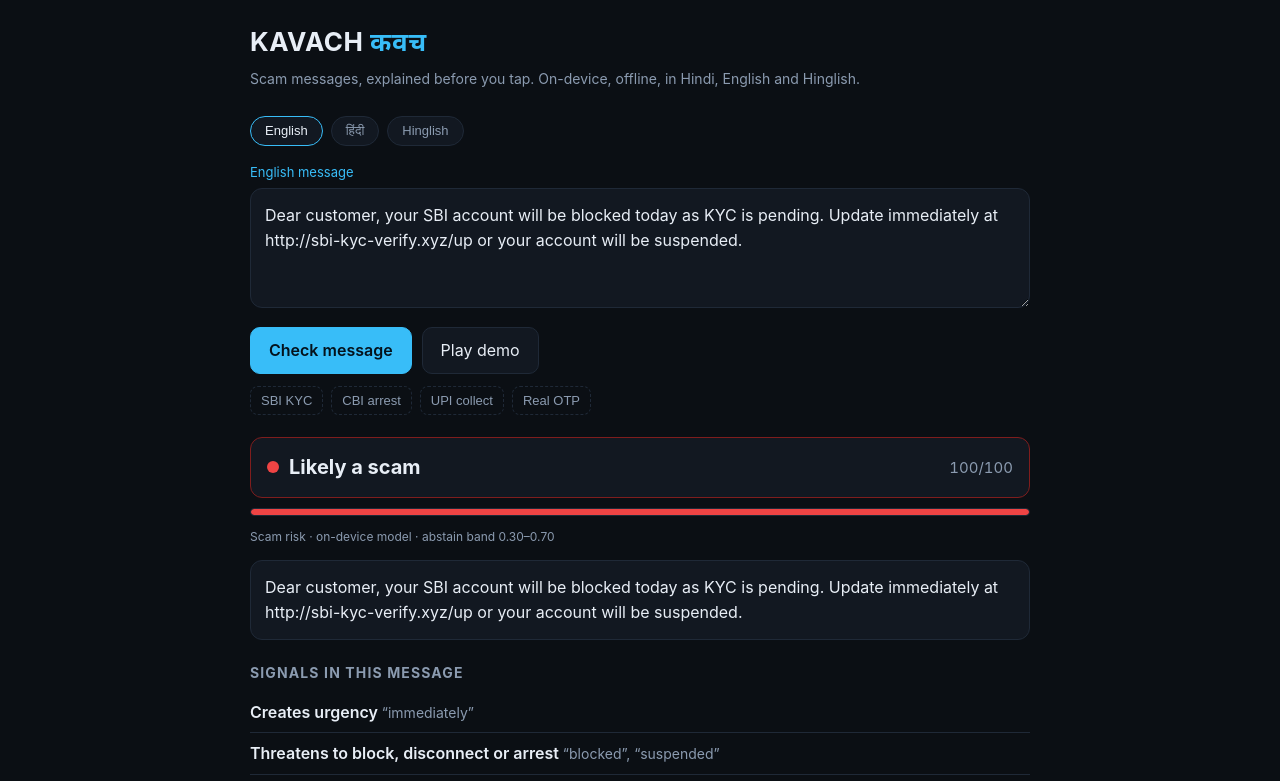
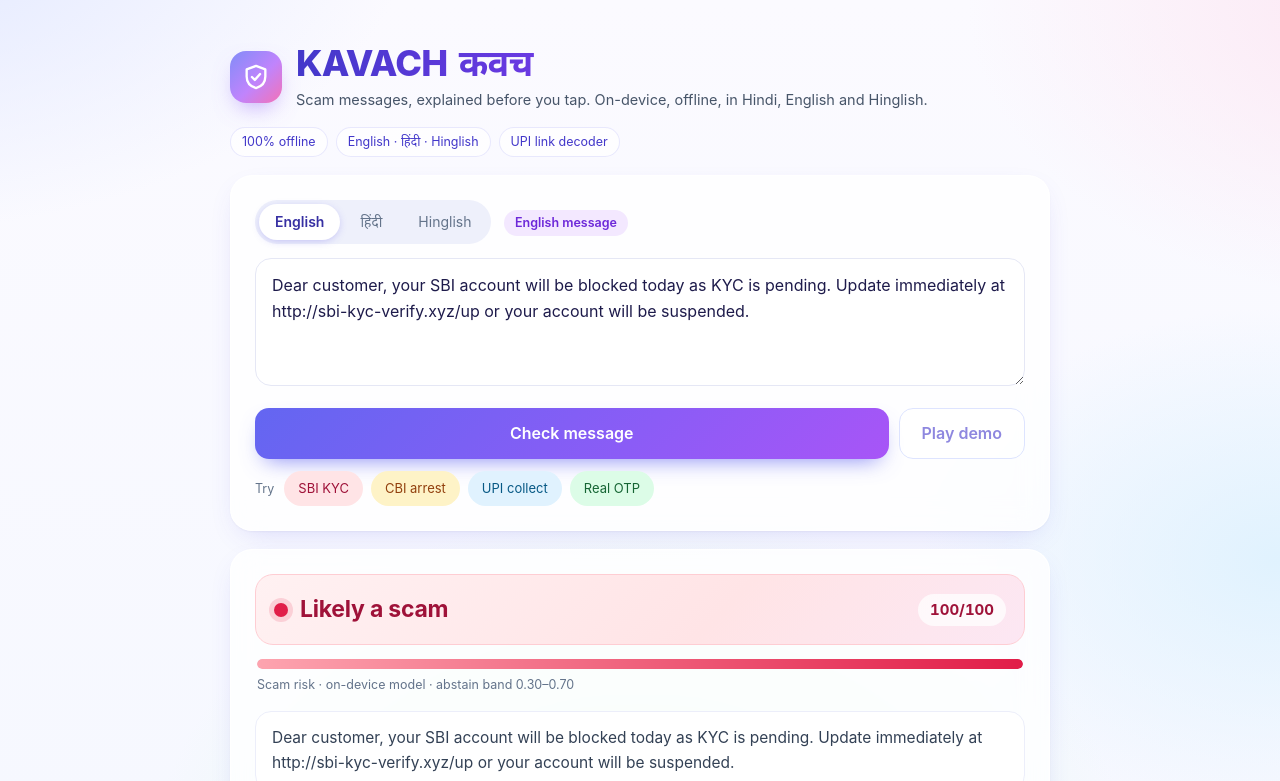
Before and after one commit to kakarot700/kavach-scam-shield, a plain HTML site: page index.html in a window 1280 px wide. Both pictures are taken after a click on the button "Play demo". Shown: the top 781 px of the page. Drawn offline with Linux system fonts and the light colour scheme.

Commit message:
KAVACH: light gradient redesign — pastel washes, glass cards, cleaner hierarchy

```diff
--- a/index.html
+++ b/index.html
@@ -6,63 +6,121 @@
 <title>KAVACH — scam messages, explained before you tap</title>
 <style>
   :root{
-    --bg:#0b0f14; --panel:#121821; --line:#1f2937; --ink:#e8eef6; --muted:#8b9bb0;
-    --safe:#22c55e; --maybe:#f59e0b; --scam:#ef4444; --accent:#38bdf8;
+    --ink:#1e1b4b; --ink2:#475569; --muted:#64748b; --line:rgba(99,102,241,.14);
+    --card:rgba(255,255,255,.78); --solid:#ffffff;
+    --safe:#059669; --maybe:#d97706; --scam:#e11d48; --accent:#6366f1; --accent2:#a855f7;
+    --shadow:0 1px 2px rgba(30,27,75,.04),0 10px 30px -12px rgba(79,70,229,.22);
   }
   *{box-sizing:border-box}
-  body{margin:0;background:var(--bg);color:var(--ink);font:16px/1.55 -apple-system,BlinkMacSystemFont,"Segoe UI",Roboto,"Noto Sans Devanagari",sans-serif}
-  header{padding:22px 20px 10px;max-width:820px;margin:0 auto}
-  h1{margin:0;font-size:26px;letter-spacing:.5px}
-  h1 span{color:var(--accent)}
-  .tag{color:var(--muted);margin:6px 0 0;font-size:14px}
-  main{max-width:820px;margin:0 auto;padding:0 20px 60px}
-  .langs{display:flex;gap:8px;margin:16px 0}
-  .langs button{background:var(--panel);color:var(--muted);border:1px solid var(--line);border-radius:999px;padding:6px 14px;font-size:13px;cursor:pointer}
-  .langs button.on{color:var(--ink);border-color:var(--accent)}
-  textarea{width:100%;min-height:120px;background:var(--panel);color:var(--ink);border:1px solid var(--line);border-radius:12px;padding:14px;font:inherit;resize:vertical}
-  textarea:focus{outline:none;border-color:var(--accent)}
-  .actions{display:flex;gap:10px;margin:12px 0;flex-wrap:wrap}
-  .actions button{font:inherit;border-radius:10px;padding:10px 18px;cursor:pointer;border:1px solid var(--line);background:var(--panel);color:var(--ink)}
-  #check{background:var(--accent);color:#04121c;border-color:var(--accent);font-weight:600}
-  #demo{border-color:var(--line)}
-  .samples{display:flex;gap:8px;flex-wrap:wrap;margin-bottom:8px}
-  .samples button{background:transparent;border:1px dashed var(--line);color:var(--muted);border-radius:8px;padding:6px 10px;font-size:13px;cursor:pointer}
-  #caption{color:var(--accent);font-size:13px;margin:0 0 6px}
-  #result{margin-top:22px}
-  .verdict{display:flex;align-items:center;gap:10px;font-size:20px;padding:14px 16px;border-radius:12px;border:1px solid var(--line);background:var(--panel)}
-  .verdict .dot{width:12px;height:12px;border-radius:50%}
-  .verdict.scam .dot{background:var(--scam)} .verdict.maybe .dot{background:var(--maybe)} .verdict.safe .dot{background:var(--safe)}
-  .verdict.scam{border-color:#7f1d1d} .verdict.maybe{border-color:#78350f} .verdict.safe{border-color:#14532d}
-  .verdict .score{margin-left:auto;font-variant-numeric:tabular-nums;color:var(--muted);font-size:15px}
-  .bar{height:8px;background:var(--panel);border-radius:999px;margin:10px 0 6px;overflow:hidden;border:1px solid var(--line)}
-  .fill{height:100%;border-radius:999px}
-  .fill.scam{background:var(--scam)} .fill.maybe{background:var(--maybe)} .fill.safe{background:var(--safe)}
-  .muted{color:var(--muted)} .small{font-size:12px}
-  .msg{background:var(--panel);border:1px solid var(--line);border-radius:12px;padding:14px;margin:14px 0;white-space:pre-wrap;word-break:break-word}
-  .flag{background:rgba(239,68,68,.22);border-bottom:2px solid var(--scam);border-radius:3px;padding:0 2px}
-  h3{font-size:14px;text-transform:uppercase;letter-spacing:.08em;color:var(--muted);margin:22px 0 8px}
-  ul.signals{list-style:none;padding:0;margin:0}
-  ul.signals li{padding:8px 0;border-bottom:1px solid var(--line)}
-  ul.signals b{font-weight:600}
+  html{background:#f7f7fc}
+  body{margin:0;min-height:100vh;color:var(--ink);
+    font:16px/1.6 -apple-system,BlinkMacSystemFont,"Segoe UI",Roboto,"Noto Sans","Noto Sans Devanagari","Helvetica Neue",Arial,sans-serif;
+    background:
+      radial-gradient(900px 520px at -10% -10%, #e0e7ff 0%, rgba(224,231,255,0) 60%),
+      radial-gradient(760px 520px at 110% 0%, #fce7f3 0%, rgba(252,231,243,0) 58%),
+      radial-gradient(820px 620px at 50% 110%, #dcfce7 0%, rgba(220,252,231,0) 60%),
+      radial-gradient(600px 420px at 100% 70%, #e0f2fe 0%, rgba(224,242,254,0) 60%),
+      linear-gradient(180deg,#fbfaff 0%,#f6f8ff 100%);
+    background-attachment:fixed;-webkit-font-smoothing:antialiased}
+  header{max-width:860px;margin:0 auto;padding:30px 20px 6px;display:flex;align-items:center;gap:14px}
+  .logo{flex:none;width:52px;height:52px;border-radius:16px;display:grid;place-items:center;
+    background:linear-gradient(135deg,#818cf8 0%,#c084fc 55%,#f472b6 100%);box-shadow:0 10px 24px -10px rgba(139,92,246,.7)}
+  .logo svg{width:28px;height:28px}
+  h1{margin:0;font-size:30px;line-height:1.1;letter-spacing:-.02em;font-weight:800;
+    background:linear-gradient(90deg,#4338ca,#7c3aed 55%,#db2777);-webkit-background-clip:text;background-clip:text;color:transparent}
+  h1 span{font-weight:700;margin-left:4px}
+  .tag{color:var(--ink2);margin:4px 0 0;font-size:14.5px}
+  .badges{max-width:860px;margin:10px auto 0;padding:0 20px;display:flex;gap:8px;flex-wrap:wrap}
+  .badge{font-size:12.5px;color:#4338ca;background:rgba(255,255,255,.7);border:1px solid var(--line);border-radius:999px;padding:4px 11px}
+  main{max-width:860px;margin:0 auto;padding:18px 20px 40px}
+  .panel{background:var(--card);border:1px solid rgba(255,255,255,.9);border-radius:22px;padding:18px;box-shadow:var(--shadow);
+    -webkit-backdrop-filter:blur(14px);backdrop-filter:blur(14px)}
+  .langs{display:inline-flex;gap:4px;margin:0 0 14px;padding:4px;background:#eef0fb;border-radius:999px}
+  .langs button{background:transparent;color:var(--muted);border:0;border-radius:999px;padding:7px 16px;font:inherit;font-size:14px;cursor:pointer;transition:all .2s}
+  .langs button.on{color:#3730a3;background:#fff;box-shadow:0 2px 8px -2px rgba(79,70,229,.35);font-weight:600}
+  textarea{width:100%;min-height:128px;background:#fff;color:var(--ink);border:1.5px solid #e5e7f5;border-radius:16px;padding:14px 16px;font:inherit;resize:vertical;transition:border-color .2s,box-shadow .2s}
+  textarea::placeholder{color:#94a3b8}
+  textarea:focus{outline:none;border-color:#a5b4fc;box-shadow:0 0 0 4px rgba(165,180,252,.28)}
+  .actions{display:flex;gap:10px;margin:14px 0 12px;flex-wrap:wrap}
+  .actions button{font:inherit;font-weight:600;border-radius:14px;padding:12px 22px;cursor:pointer;transition:transform .15s,box-shadow .2s}
+  .actions button:active{transform:translateY(1px)}
+  #check{flex:1 1 180px;color:#fff;border:0;background:linear-gradient(135deg,#6366f1 0%,#8b5cf6 60%,#a855f7 100%);box-shadow:0 10px 22px -10px rgba(99,102,241,.8)}
+  #check:hover{box-shadow:0 14px 28px -10px rgba(99,102,241,.9)}
+  #demo{flex:0 1 auto;color:#4338ca;background:#fff;border:1.5px solid #c7d2fe}
+  #demo:disabled{opacity:.6;cursor:default}
+  .samples{display:flex;gap:8px;flex-wrap:wrap;align-items:center}
+  .samples::before{content:"Try";font-size:12.5px;color:var(--muted);margin-right:2px}
+  .samples button{font:inherit;font-size:13px;border-radius:999px;padding:6px 13px;cursor:pointer;border:1px solid transparent;transition:transform .15s}
+  .samples button:hover{transform:translateY(-1px)}
+  .samples button[data-sample="0"]{background:#ffe4e6;color:#9f1239}
+  .samples button[data-sample="1"]{background:#fef3c7;color:#92400e}
+  .samples button[data-sample="2"]{background:#e0f2fe;color:#075985}
+  .samples button[data-sample="3"]{background:#dcfce7;color:#166534}
+  #caption{display:inline-block;color:#6d28d9;background:#f3e8ff;border-radius:999px;font-size:12.5px;font-weight:600;padding:3px 11px;margin:0 0 8px 8px}
+  #caption[hidden]{display:none}
+  #result{margin-top:18px;background:var(--card);border:1px solid rgba(255,255,255,.9);border-radius:22px;padding:18px;box-shadow:var(--shadow);
+    -webkit-backdrop-filter:blur(14px);backdrop-filter:blur(14px);animation:rise .35s ease}
+  #result[hidden]{display:none}
+  @keyframes rise{from{opacity:0;transform:translateY(8px)}to{opacity:1;transform:none}}
+  .verdict{display:flex;align-items:center;gap:12px;font-size:21px;padding:16px 18px;border-radius:18px;border:1px solid transparent}
+  .verdict strong{font-weight:750;letter-spacing:-.01em}
+  .verdict .dot{flex:none;width:14px;height:14px;border-radius:50%}
+  .verdict.scam{background:linear-gradient(135deg,#fff1f2 0%,#ffe4e6 60%,#fce7f3 100%);border-color:#fecdd3;color:#9f1239}
+  .verdict.maybe{background:linear-gradient(135deg,#fffbeb 0%,#fef3c7 60%,#ffedd5 100%);border-color:#fde68a;color:#92400e}
+  .verdict.safe{background:linear-gradient(135deg,#f0fdf4 0%,#dcfce7 60%,#d1fae5 100%);border-color:#bbf7d0;color:#065f46}
+  .verdict.scam .dot{background:var(--scam);box-shadow:0 0 0 5px rgba(225,29,72,.15)}
+  .verdict.maybe .dot{background:var(--maybe);box-shadow:0 0 0 5px rgba(217,119,6,.15)}
+  .verdict.safe .dot{background:var(--safe);box-shadow:0 0 0 5px rgba(5,150,105,.15)}
+  .verdict .score{margin-left:auto;font-variant-numeric:tabular-nums;font-size:15px;font-weight:700;background:rgba(255,255,255,.75);border-radius:999px;padding:4px 12px}
+  .bar{height:10px;background:#eef0f7;border-radius:999px;margin:14px 2px 6px;overflow:hidden}
+  .fill{height:100%;border-radius:999px;transition:width .5s ease}
+  .fill.scam{background:linear-gradient(90deg,#fda4af,#e11d48)}
+  .fill.maybe{background:linear-gradient(90deg,#fde68a,#f59e0b)}
+  .fill.safe{background:linear-gradient(90deg,#a7f3d0,#10b981)}
+  .muted{color:var(--muted)} .small{font-size:12.5px;margin:4px 2px}
+  .rule,.cap{background:#f5f3ff;border-radius:10px;padding:7px 11px;color:#5b21b6!important}
+  .msg{background:#fff;border:1px solid #eceefa;border-radius:16px;padding:14px 16px;margin:16px 0;white-space:pre-wrap;word-break:break-word;font-size:15.5px;color:#334155}
+  .flag{background:linear-gradient(180deg,rgba(254,205,211,0) 35%,#fecdd3 35%);color:#881337;font-weight:600;border-radius:4px;padding:0 3px}
+  h3{font-size:12.5px;text-transform:uppercase;letter-spacing:.1em;color:#6d28d9;margin:22px 2px 10px;font-weight:700}
+  ul.signals{list-style:none;padding:0;margin:0;display:grid;gap:8px}
+  ul.signals li{background:#fff;border:1px solid #eceefa;border-left:4px solid #f472b6;border-radius:12px;padding:10px 13px}
+  ul.signals b{font-weight:650;color:var(--ink)}
   .quote{color:var(--muted);font-size:14px}
-  .upi{background:var(--panel);border:1px solid var(--line);border-radius:12px;padding:14px;margin:10px 0}
-  .upi .row{display:flex;gap:12px;padding:4px 0}
-  .upi .k{color:var(--muted);min-width:90px;font-size:14px}
-  .upi .v{font-variant-numeric:tabular-nums;word-break:break-all}
-  .warn{color:#fca5a5;margin:10px 0 0;font-size:14px}
-  ol.todo{padding-left:20px;margin:0}
-  ol.todo li{padding:5px 0}
+  .upi{background:linear-gradient(135deg,#eff6ff 0%,#e0f2fe 55%,#ecfeff 100%);border:1px solid #bae6fd;border-radius:16px;padding:14px 16px;margin:10px 0}
+  .upi .row{display:flex;gap:12px;padding:6px 0;border-bottom:1px dashed rgba(14,116,144,.18)}
+  .upi .row:last-of-type{border-bottom:0}
+  .upi .k{color:#0369a1;min-width:92px;font-size:13.5px;font-weight:600}
+  .upi .v{font-variant-numeric:tabular-nums;word-break:break-all;color:#0c4a6e}
+  .warn{color:#9f1239;background:#fff1f2;border:1px solid #fecdd3;border-radius:10px;padding:8px 11px;margin:10px 0 0;font-size:14px;font-weight:600}
+  ol.todo{list-style:none;counter-reset:t;padding:0;margin:0;display:grid;gap:8px}
+  ol.todo li{counter-increment:t;position:relative;background:linear-gradient(135deg,#f0fdf4,#ecfeff);border:1px solid #d1fae5;border-radius:12px;padding:10px 13px 10px 46px;color:#134e4a}
+  ol.todo li::before{content:counter(t);position:absolute;left:12px;top:10px;width:24px;height:24px;border-radius:50%;display:grid;place-items:center;font-size:13px;font-weight:700;color:#fff;background:linear-gradient(135deg,#34d399,#06b6d4)}
   .chips{display:flex;gap:8px;flex-wrap:wrap}
-  .chip{background:var(--panel);border:1px solid var(--line);border-radius:999px;padding:4px 10px;font-size:13px;color:var(--muted);font-variant-numeric:tabular-nums}
-  footer{max-width:820px;margin:0 auto;padding:0 20px 40px;color:var(--muted);font-size:12px}
+  .chip{background:linear-gradient(135deg,#eef2ff,#fae8ff);border:1px solid #e0e7ff;border-radius:999px;padding:5px 12px;font-size:13px;color:#4c1d95;font-weight:600;font-variant-numeric:tabular-nums}
+  footer{max-width:860px;margin:0 auto;padding:0 20px 40px;text-align:center}
+  footer p{display:inline-flex;align-items:center;gap:8px;margin:0;color:#047857;font-size:13px;background:rgba(236,253,245,.85);border:1px solid #a7f3d0;border-radius:999px;padding:7px 14px}
+  footer p::before{content:"";width:8px;height:8px;border-radius:50%;background:#10b981;box-shadow:0 0 0 4px rgba(16,185,129,.18)}
+  @media (min-width:720px){
+    header{padding-top:44px} h1{font-size:36px} .panel,#result{padding:24px}
+    .verdict{font-size:23px}
+  }
+  @media (max-width:420px){
+    .langs{display:flex} .langs button{flex:1;padding:7px 6px}
+    #demo{flex:1 1 100%}
+  }
 </style>
 </head>
 <body>
 <header>
-  <h1>KAVACH <span>कवच</span></h1>
-  <p class="tag">Scam messages, explained before you tap. On-device, offline, in Hindi, English and Hinglish.</p>
+  <div class="logo" aria-hidden="true"><svg viewBox="0 0 24 24" fill="none" stroke="#fff" stroke-width="2" stroke-linecap="round" stroke-linejoin="round"><path d="M12 2.5 4 5.5v6c0 5 3.4 8.6 8 10 4.6-1.4 8-5 8-10v-6z"/><path d="m8.5 12 2.5 2.5 4.5-5"/></svg></div>
+  <div>
+    <h1>KAVACH <span>कवच</span></h1>
+    <p class="tag">Scam messages, explained before you tap. On-device, offline, in Hindi, English and Hinglish.</p>
+  </div>
 </header>
+<div class="badges"><span class="badge">100% offline</span><span class="badge">English · हिंदी · Hinglish</span><span class="badge">UPI link decoder</span></div>
 <main>
+ <div class="panel">
   <div class="langs">
     <button data-lang="en">English</button>
     <button data-lang="hi">हिंदी</button>
@@ -80,6 +138,7 @@
     <button data-sample="2">UPI collect</button>
     <button data-sample="3">Real OTP</button>
   </div>
+ </div>
   <section id="result" hidden></section>
 </main>
 <footer><p id="offline">Runs fully offline. Nothing you paste leaves this device.</p></footer>
```
